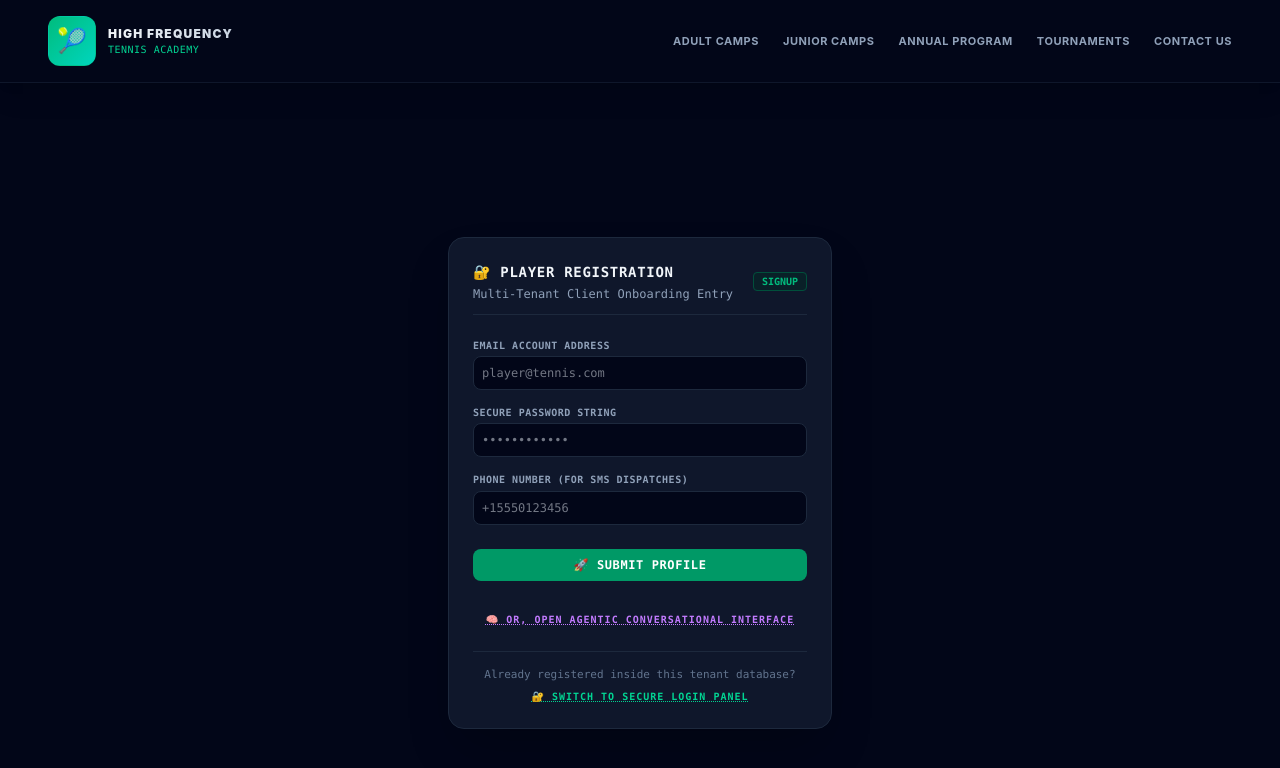
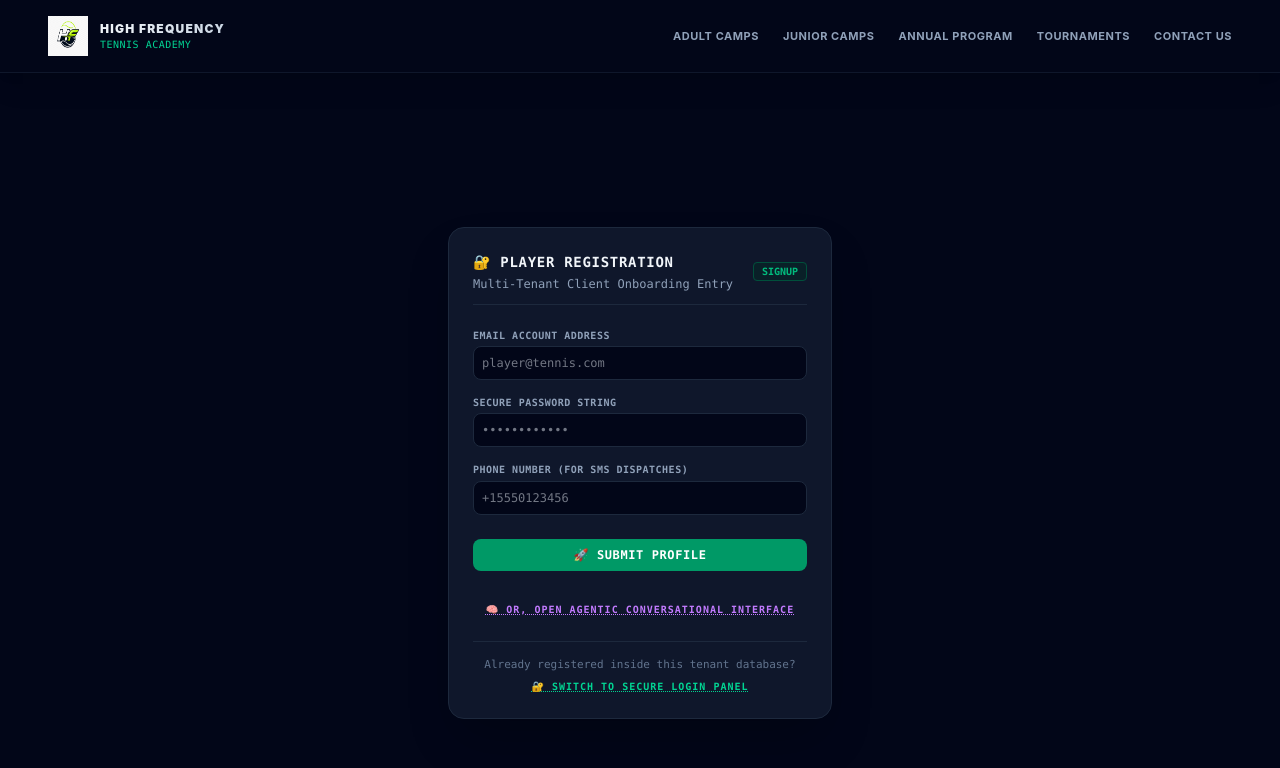
Before and after one commit to jerseyalex88/AgenticSmartCourtSystem, a React (Vite) app in the folder GlobalAcademy-Frontend/: page / in a window 1280 px wide. Both pictures are taken after a click on the button "START YOUR JOURNEY". Shown: the top 768 px of the page. Built offline with nearby package versions, Linux system fonts and the light colour scheme.

Commit message:
fix: enhanced landing page

```diff
--- a/GlobalAcademy-Frontend/src/components/Layout.tsx
+++ b/GlobalAcademy-Frontend/src/components/Layout.tsx
@@ -200,7 +200,12 @@ export default function Layout({ activeTab, setActiveTab, children }: LayoutProp
       <aside className="w-64 bg-white dark:bg-slate-900 border-r border-slate-200 dark:border-slate-800 flex flex-col justify-between shrink-0 h-screen">
         <div className="p-5 space-y-6 overflow-y-auto">
           <div className="flex items-center space-x-3 px-1">
-            <span className="text-xl bg-emerald-500/10 p-2 rounded-lg border border-emerald-500/20 text-emerald-400">🎾</span>
+            {/* <span className="text-xl bg-emerald-500/10 p-2 rounded-lg border border-emerald-500/20 text-emerald-400">🎾</span> */}
+            <img
+              src="/HF_emblem_light.png"
+              alt="Academy Emblem"
+              className="h-10 w-10"
+            />
             <div>
               <h2 className="text-sm font-black tracking-wide text-slate-800 dark:text-slate-200 uppercase">Smart Court OS</h2>
               <p className="text-[10px] text-slate-400 dark:text-slate-500 font-mono">v4.0.0 // Connected</p>
--- a/GlobalAcademy-Frontend/src/components/PublicHeader.tsx
+++ b/GlobalAcademy-Frontend/src/components/PublicHeader.tsx
@@ -12,7 +12,11 @@ export default function PublicHeader({ onNavigate, activeAuthMode, onSetAuthMode
 
       {/* BRANDING NODE LOGO */}
       <div className="flex items-center space-x-3 cursor-pointer" onClick={() => onNavigate('landing')}>
-        <span className="text-2xl bg-gradient-to-br from-emerald-500 to-teal-400 p-2 rounded-xl border border-emerald-500/20 text-slate-950 font-black">🎾</span>
+        <img
+          src="/HF_emblem_light.png"
+          alt="Academy Emblem"
+          className="h-10 w-10"
+        />
         <div>
           <h1 className="text-xs font-black tracking-widest uppercase bg-gradient-to-r from-slate-100 to-slate-300 bg-clip-text text-transparent">High Frequency</h1>
           <p className="text-[10px] font-mono tracking-wider text-emerald-400">TENNIS ACADEMY</p>
--- a/GlobalAcademy-Frontend/src/pages/LandingPage.tsx
+++ b/GlobalAcademy-Frontend/src/pages/LandingPage.tsx
@@ -90,7 +90,7 @@ export default function LandingPage({ onNavigate }: LandingPageProps) {
             <img
               src="/logo_light.png"
               alt="Academy Logo"
-              className="h-24 mx-auto mb-4"
+              className="h-32 mx-auto mb-4"
             />
             <div className="text-[10px] font-bold tracking-widest uppercase" style={{ color: 'var(--landing-navy)' }}>
               Our Programs
@@ -258,6 +258,7 @@ export default function LandingPage({ onNavigate }: LandingPageProps) {
           <p className="text-gray-300 text-sm md:text-base">
             Join the academy that develops champions. Start your journey today.
           </p>
+          <div className="flex flex-col sm:flex-row gap-4 justify-center">
             <button
               onClick={() => onNavigate('register')}
               className="px-10 py-4 font-black uppercase tracking-wider text-sm transition hover:opacity-90"
@@ -268,6 +269,17 @@ export default function LandingPage({ onNavigate }: LandingPageProps) {
             >
               Get Started Now
             </button>
+            <button
+              onClick={() => onNavigate('login')}
+              className="px-10 py-4 font-black uppercase tracking-wider text-sm border-2 transition hover:bg-white/10"
+              style={{
+                borderColor: 'var(--landing-electric-blue)',
+                color: 'var(--landing-electric-blue)'
+              }}
+            >
+              Sign In
+            </button>
+          </div>
           <img
             src="/logo_dark.png"
             alt="Academy Logo"
```
Also changed, not shown: GlobalAcademy-Frontend/public/HF_emblem_light.png (added). Lines whose indentation alone changed are shown as unchanged.
